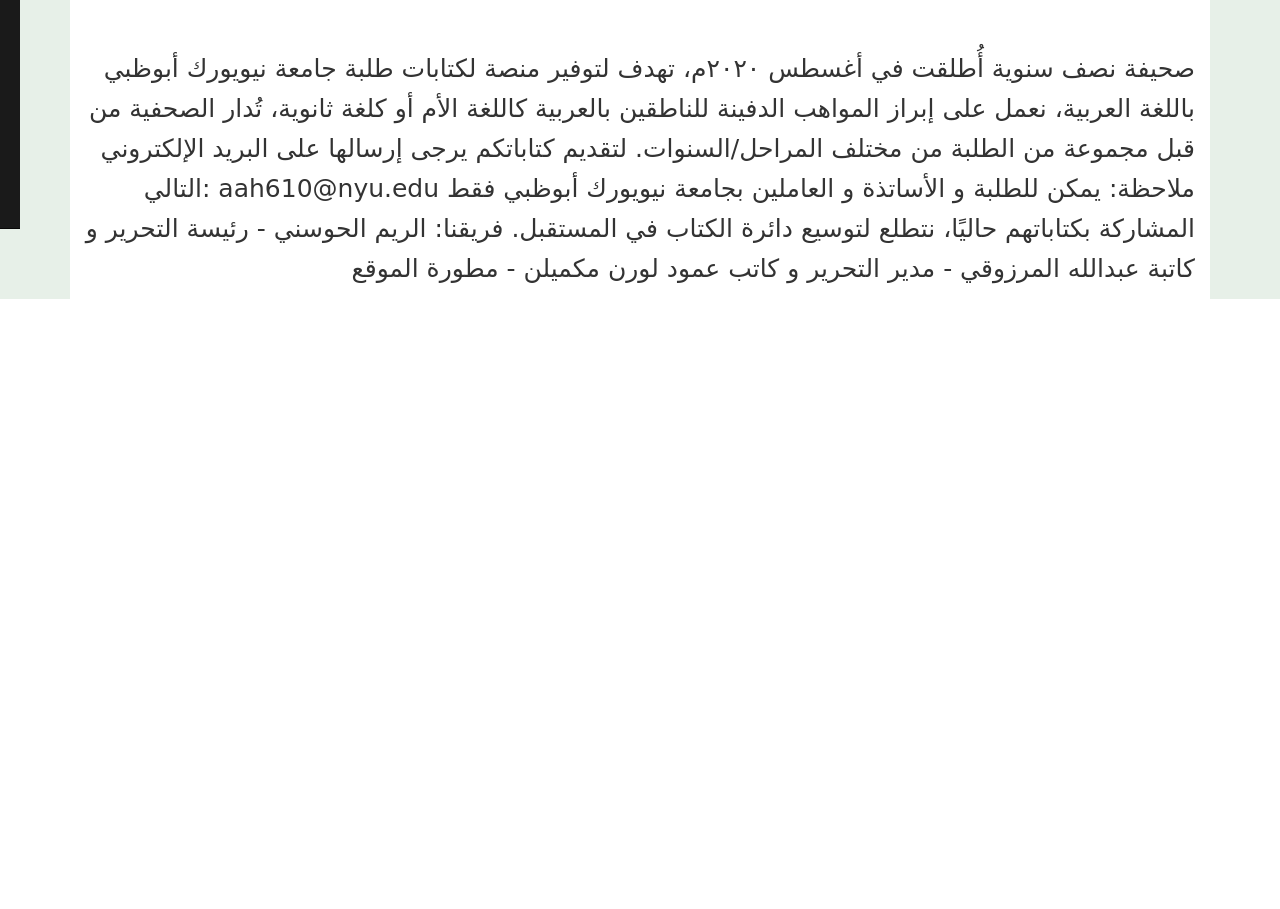
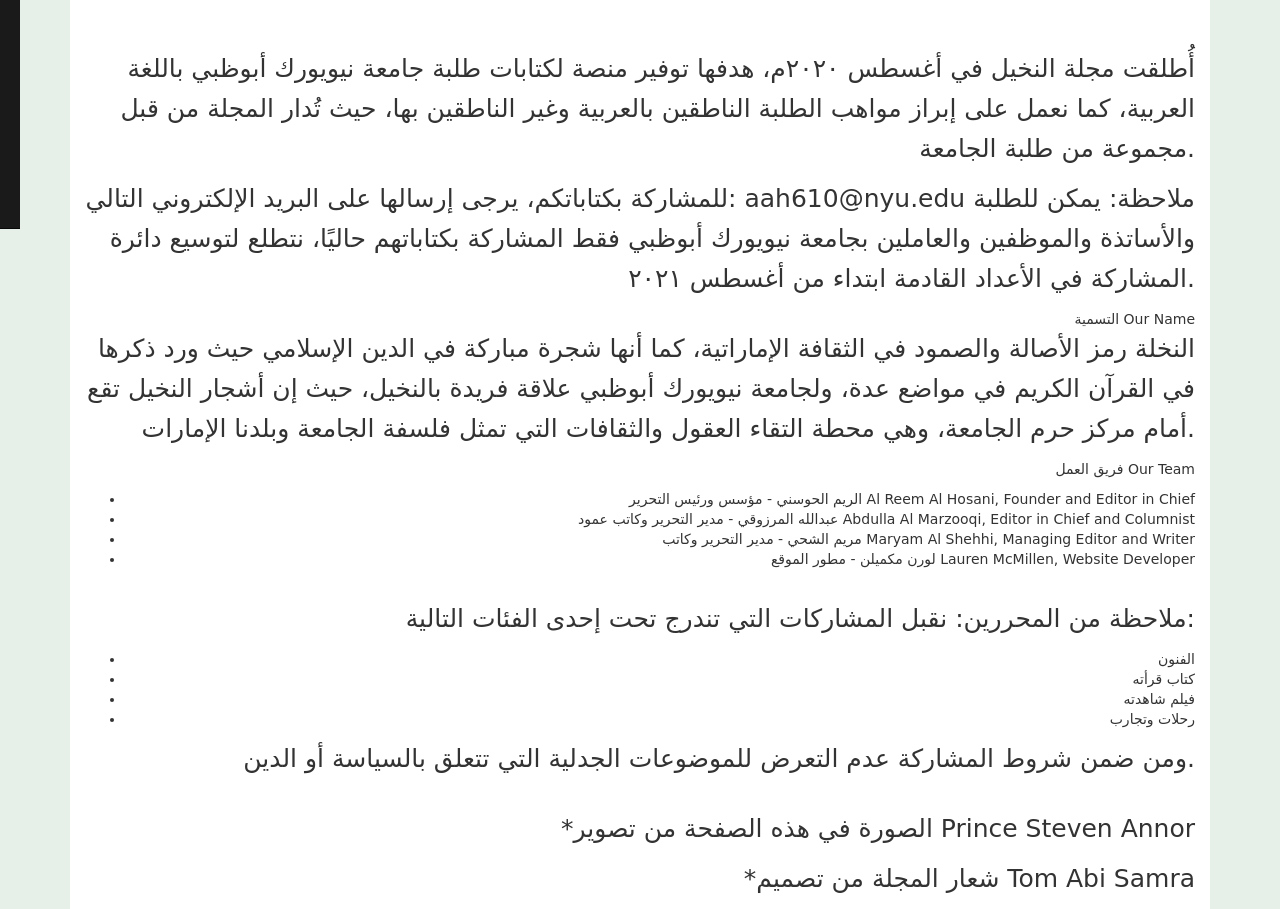
Before and after one commit to LaurenMcM749/Alnakheel, a Django app: page /home/about in a window 1280 px wide. Shown: the part 571-1480 px from the top of the page. Before the commit the page ends 870 px from the top, so only its background shows below. Run offline with Django 3.2, Linux system fonts and the light colour scheme; some libraries are stand-ins or nearby versions; some web fonts are replaced.

Commit message:
updated to new about page

```diff
--- a/blog/templates/about.html
+++ b/blog/templates/about.html
@@ -4,21 +4,47 @@
 
 <div class="container">
     <div class="jumbotron">
-            <img class="about_image" src="{% static 'img/palmtrees1.jpg' %}" style="width:100%;"/>
+            <img class="about_image" src="{% static 'img/about.html' %}" style="width:100%;"/>
         <div class="feature_description">
               <h4>About Al Nakheel</h4>
                 <h4>عن المجلة</h4>
         </div>
     </div>
     <br>
-    <p> صحيفة نصف سنوية أُطلقت في أغسطس ٢٠٢٠م، تهدف لتوفير منصة لكتابات طلبة جامعة نيويورك أبوظبي باللغة العربية، نعمل على إبراز المواهب الدفينة للناطقين بالعربية كاللغة الأم أو كلغة ثانوية، تُدار الصحفية من قبل مجموعة من الطلبة من مختلف المراحل/السنوات.
-        لتقديم كتاباتكم يرجى إرسالها على البريد الإلكتروني التالي: aah610@nyu.edu ملاحظة: يمكن للطلبة و الأساتذة و العاملين بجامعة نيويورك أبوظبي فقط المشاركة بكتاباتهم حاليًا، نتطلع لتوسيع دائرة الكتاب في المستقبل.
+    <p>أُطلقت مجلة النخيل في أغسطس ٢٠٢٠م، هدفها توفير منصة لكتابات طلبة جامعة نيويورك أبوظبي باللغة العربية، كما نعمل على إبراز مواهب الطلبة الناطقين بالعربية وغير الناطقين بها، حيث تُدار المجلة من قبل مجموعة من طلبة الجامعة.</p>
+    <p>
+        للمشاركة بكتاباتكم، يرجى إرسالها على البريد الإلكتروني التالي: aah610@nyu.edu
+ملاحظة: يمكن للطلبة والأساتذة والموظفين والعاملين بجامعة نيويورك أبوظبي فقط المشاركة بكتاباتهم حاليًا، نتطلع لتوسيع دائرة المشاركة في الأعداد القادمة ابتداء من أغسطس ٢٠٢١.
 
-        فريقنا:
-        الريم الحوسني - رئيسة التحرير و كاتبة
-        عبدالله المرزوقي - مدير التحرير و كاتب عمود
-        لورن مكميلن - مطورة الموقع
     </p>
+    <div class="about_heading">التسمية Our Name</div>
+    <p>النخلة رمز الأصالة والصمود في الثقافة الإماراتية، كما أنها شجرة مباركة في الدين الإسلامي حيث ورد ذكرها في القرآن الكريم في مواضع عدة، ولجامعة نيويورك أبوظبي علاقة فريدة بالنخيل، حيث إن أشجار النخيل تقع أمام مركز حرم الجامعة، وهي محطة التقاء العقول والثقافات التي تمثل فلسفة الجامعة وبلدنا الإمارات.
+</p>
+    <div class="about_heading">فريق العمل  Our Team</div>
+    <p>
+       <ul>
+    <li>الريم الحوسني - مؤسس ورئيس التحرير               Al Reem Al Hosani, Founder and Editor in Chief</li>
+    <li>عبدالله المرزوقي - مدير التحرير وكاتب عمود       Abdulla Al Marzooqi, Editor in Chief and Columnist</li>
+    <li>مريم الشحي - مدير التحرير وكاتب                    Maryam Al Shehhi,  Managing Editor and Writer</li>
+    <li>لورن مكميلن - مطور الموقع                                      Lauren McMillen, Website Developer</li>
+        </ul>
+    </p>
+    <br>
+
+    <p>ملاحظة من المحررين: نقبل المشاركات التي تندرج تحت إحدى الفئات التالية:</p>
+    <ul>
+        <li>الفنون</li>
+        <li>كتاب قرأته</li>
+        <li>فيلم شاهدته</li>
+        <li>رحلات وتجارب</li>
+    </ul>
+    <p>ومن ضمن شروط المشاركة عدم التعرض للموضوعات الجدلية التي تتعلق بالسياسة أو الدين.</p>
+
+    <br>
+    <p>*الصورة في هذه الصفحة من تصوير Prince Steven Annor</p>
+    <p>*شعار المجلة من تصميم Tom Abi Samra</p>
+
+
 </div>
 
 
```
Also changed, not shown: blog/static/img/about.jpeg (added).
